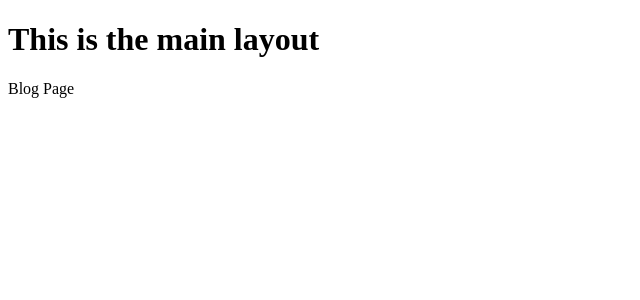
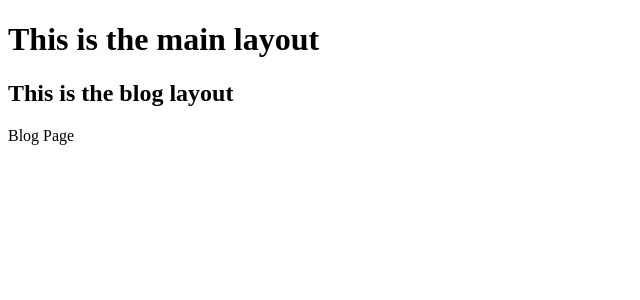
Before and after one commit to sammygojs/FS-App, a Next.js app: page /blog in a window 1280 px wide. Shown: the top 300 px of the page, without its empty margins (0-640 px from the left). Built offline with nearby package versions, Linux system fonts and the light colour scheme.

Commit message:
blog layout

```diff
--- /dev/null
+++ b/src/app/blog/layout.jsx
@@ -0,0 +1,10 @@
+import React from 'react'
+
+export default function BlogLayout({children}) {
+  return (
+    <div>
+        <h2>This is the blog layout</h2>
+        {children}
+    </div>
+  )
+}
```
